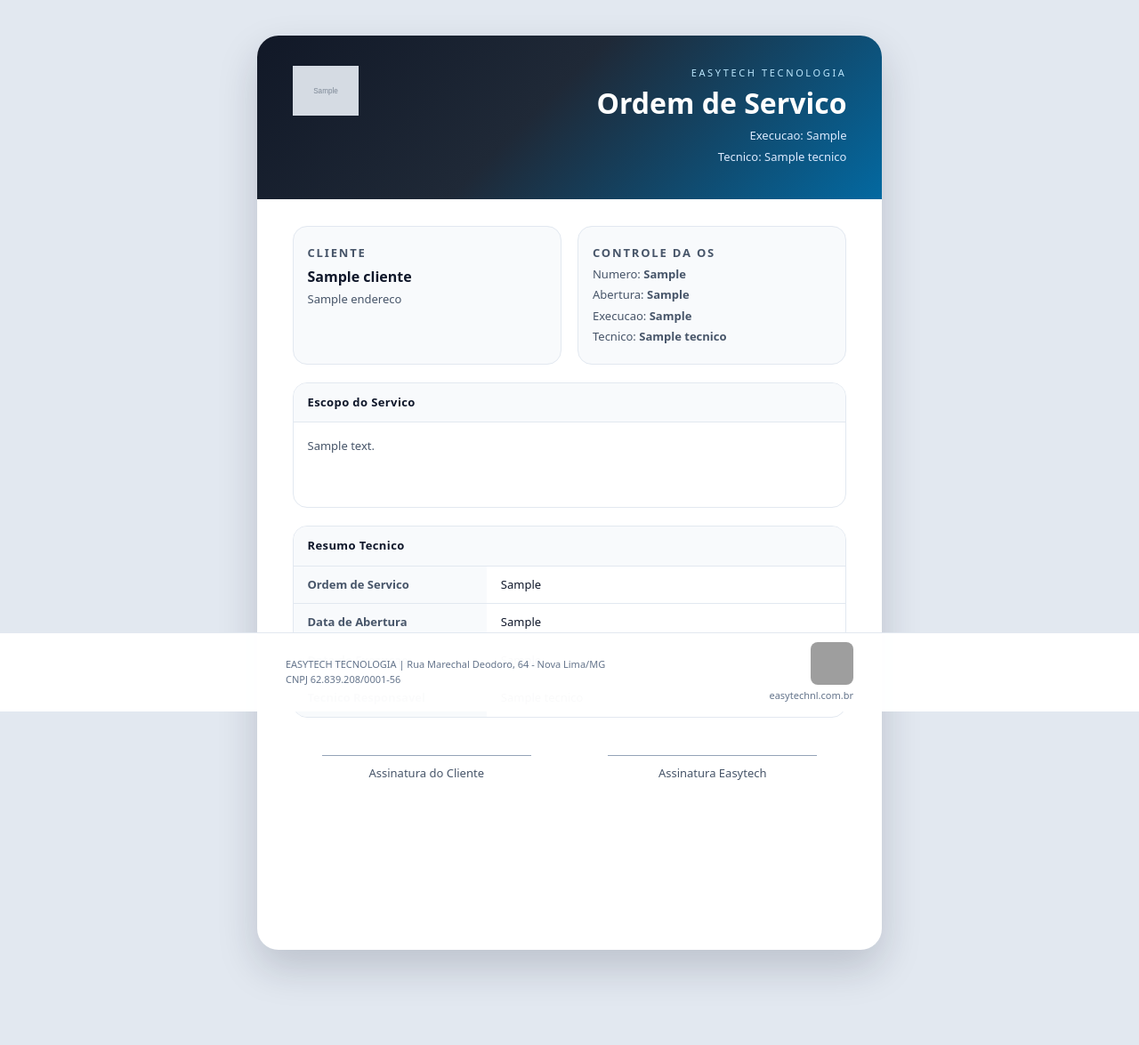
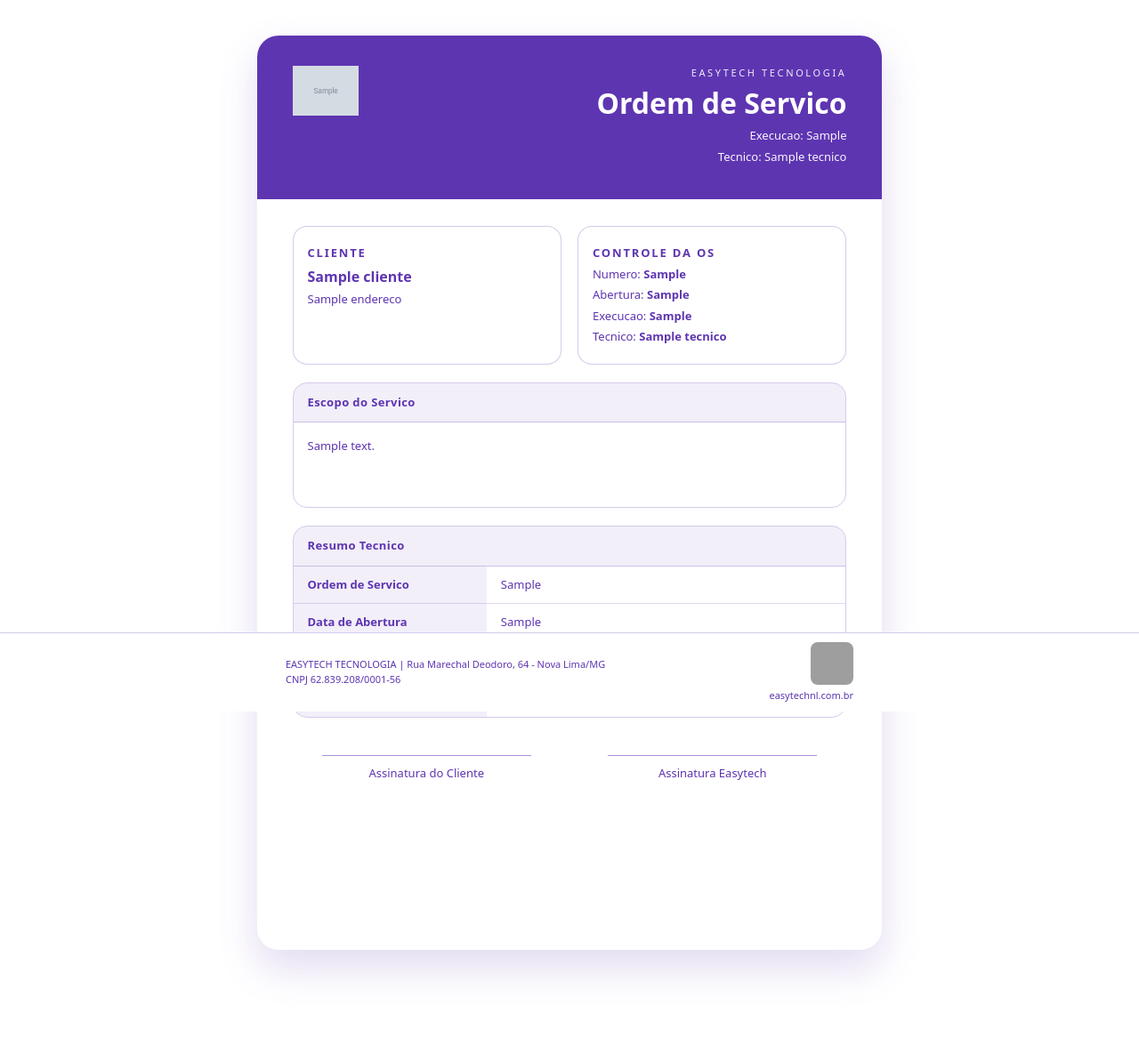
Before and after one commit to Gabrielrocha812/Easytech_Or-amentos, a FastAPI app: template templates/ordem_servico.html in a window 1280 px wide. Shown: the whole page at 89% size. Run offline with FastAPI, Linux system fonts and the light colour scheme; the template is opened without the code that fills it: most values are stand-ins (such as "Sample title", 1, 10 or a date in 2020); grey boxes marked "Sample" are stand-in pictures; grey boxes are pictures that could not be loaded.

Commit message:
teste novo layout

```diff
--- a/templates/ordem_servico.html
+++ b/templates/ordem_servico.html
@@ -18,8 +18,8 @@
 
         body {
             margin: 0;
-            color: #0f172a;
-            background: #e2e8f0;
+            color: #5e35b1;
+            background: #ffffff;
             font-family: "Manrope", "Segoe UI", Arial, sans-serif;
             -webkit-font-smoothing: antialiased;
         }
@@ -31,11 +31,11 @@
             border-radius: 24px;
             overflow: hidden;
             background: #ffffff;
-            box-shadow: 0 20px 45px rgba(15, 23, 42, 0.18);
+            box-shadow: 0 20px 45px rgba(94, 53, 177, 0.18);
         }
 
         .header-gradient {
-            background: linear-gradient(135deg, #111827 0%, #1f2937 45%, #0369a1 100%);
+            background: linear-gradient(135deg, #5e35b1 0%, #5e35b1 100%);
         }
 
         .doc-header {
@@ -62,7 +62,7 @@
 
         .header-copy .overline {
             margin: 0;
-            color: #bae6fd;
+            color: rgba(255, 255, 255, 0.9);
             font-size: 11px;
             letter-spacing: 0.24em;
             text-transform: uppercase;
@@ -77,7 +77,7 @@
 
         .header-copy .meta {
             margin: 4px 0;
-            color: #dbeafe;
+            color: rgba(255, 255, 255, 0.95);
             font-size: 13px;
         }
 
@@ -95,8 +95,8 @@
         }
 
         .info-card {
-            border: 1px solid #e2e8f0;
-            background: #f8fafc;
+            border: 1px solid rgba(94, 53, 177, 0.26);
+            background: #ffffff;
             border-radius: 16px;
             padding: 16px;
         }
@@ -107,36 +107,36 @@
             font-weight: 700;
             letter-spacing: 0.14em;
             text-transform: uppercase;
-            color: #64748b;
+            color: #5e35b1;
         }
 
         .info-card p {
             margin: 4px 0;
             font-size: 13px;
-            color: #475569;
+            color: #5e35b1;
             line-height: 1.5;
         }
 
         .info-card .strong {
             font-size: 16px;
             font-weight: 700;
-            color: #0f172a;
+            color: #5e35b1;
         }
 
         .service-box {
-            border: 1px solid #e2e8f0;
+            border: 1px solid rgba(94, 53, 177, 0.26);
             border-radius: 16px;
             overflow: hidden;
         }
 
         .panel-title {
-            border-bottom: 1px solid #e2e8f0;
-            background: #f8fafc;
+            border-bottom: 1px solid rgba(94, 53, 177, 0.26);
+            background: rgba(94, 53, 177, 0.08);
             padding: 12px 16px;
             font-size: 13px;
             font-weight: 700;
             letter-spacing: 0.03em;
-            color: #0f172a;
+            color: #5e35b1;
         }
 
         .service-content {
@@ -144,13 +144,13 @@
             padding: 16px;
             min-height: 95px;
             font-size: 13px;
-            color: #475569;
+            color: #5e35b1;
             line-height: 1.65;
             white-space: pre-wrap;
         }
 
         .data-panel {
-            border: 1px solid #e2e8f0;
+            border: 1px solid rgba(94, 53, 177, 0.26);
             border-radius: 16px;
             overflow: hidden;
         }
@@ -162,11 +162,12 @@
 
         .data-table th,
         .data-table td {
-            border-bottom: 1px solid #e2e8f0;
+            border-bottom: 1px solid rgba(94, 53, 177, 0.18);
             padding: 11px 16px;
             font-size: 13px;
             text-align: left;
             vertical-align: top;
+            color: #5e35b1;
         }
 
         .data-table tr:last-child th,
@@ -176,9 +177,8 @@
 
         .data-table th {
             width: 35%;
-            color: #475569;
             font-weight: 600;
-            background: #f8fafc;
+            background: rgba(94, 53, 177, 0.08);
         }
 
         .sign-grid {
@@ -192,10 +192,10 @@
         .sign-line {
             margin: 0 auto;
             width: 78%;
-            border-top: 1px solid #94a3b8;
+            border-top: 1px solid rgba(94, 53, 177, 0.55);
             padding-top: 10px;
             font-size: 13px;
-            color: #475569;
+            color: #5e35b1;
         }
 
         .footer-shell {
@@ -203,8 +203,8 @@
             bottom: 0;
             left: 0;
             right: 0;
-            border-top: 1px solid #e2e8f0;
-            background: rgba(255, 255, 255, 0.98);
+            border-top: 1px solid rgba(94, 53, 177, 0.26);
+            background: #ffffff;
         }
 
         .footer-inner {
@@ -216,7 +216,7 @@
             justify-content: space-between;
             gap: 20px;
             font-size: 11px;
-            color: #64748b;
+            color: #5e35b1;
         }
 
         .footer-inner p {
@@ -301,7 +301,7 @@
         }
     </style>
 </head>
-<body class="font-sans antialiased text-slate-800">
+<body class="font-sans antialiased">
     <article class="document-shell animate-slide-up">
         <header class="doc-header header-gradient">
             <div class="header-main">
```
Also changed, not shown: templates/index.html (+31 -33 lines), templates/nota_recebimento.html (+26 -26 lines).
